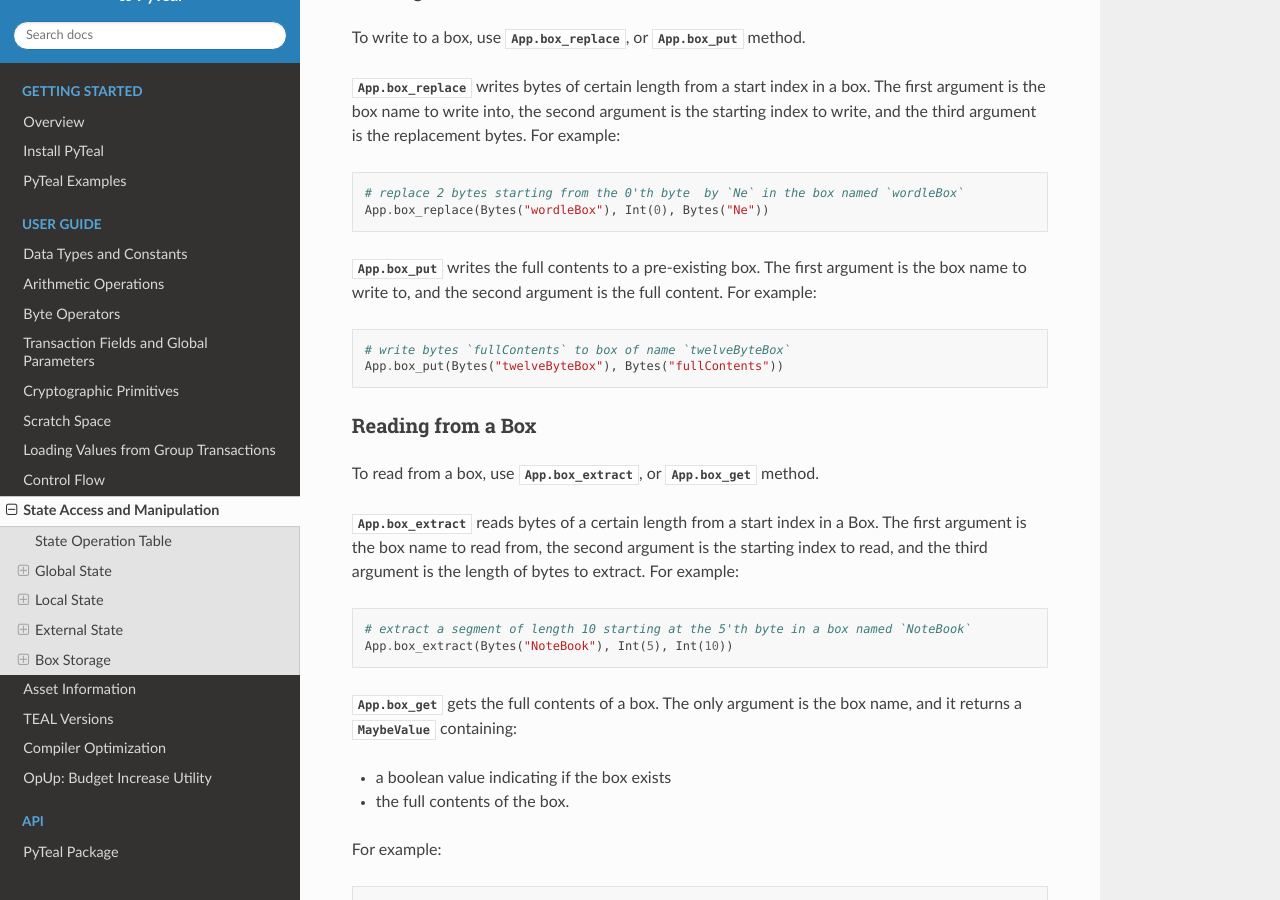
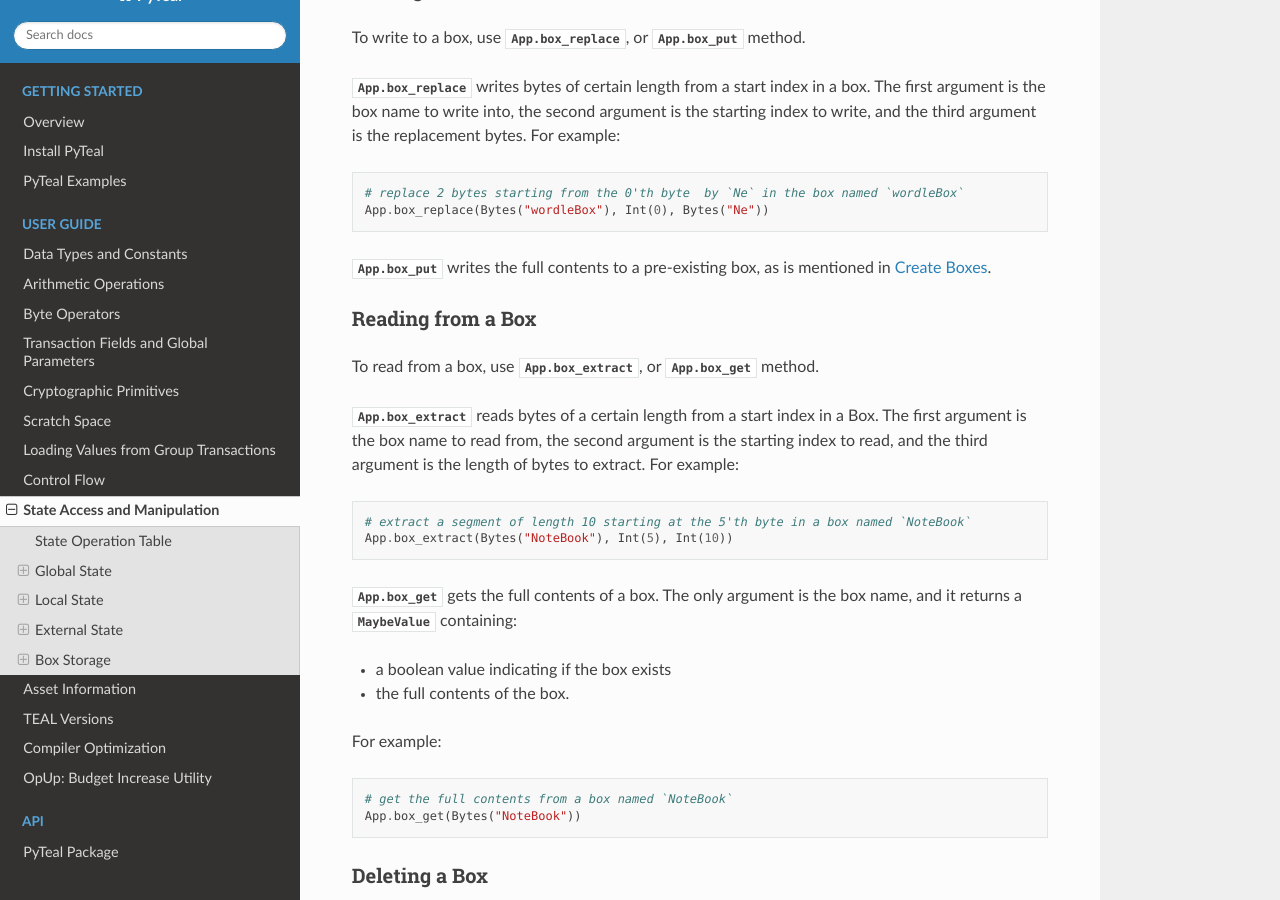
Before and after one commit to algorand/pyteal, a Sphinx documentation site: the page built from docs/state.rst, in a window 1280 px wide and 900 px high, scrolled down 6044 px. Built offline with Sphinx 7.4.7 and the Read the Docs theme 2.0.0, drawn with Linux system fonts in a browser that asks for light colours.

Commit message:
remove redundant box_put doc segment

```diff
--- a/docs/state.rst
+++ b/docs/state.rst
@@ -262,6 +262,8 @@
 
 Boxes can be manipulated as follows:
 
+.. _Create Boxes:
+
 Create Boxes
 ~~~~~~~~~~~~
 
@@ -306,14 +308,7 @@
    # replace 2 bytes starting from the 0'th byte  by `Ne` in the box named `wordleBox`
    App.box_replace(Bytes("wordleBox"), Int(0), Bytes("Ne"))
 
-:any:`App.box_put` writes the full contents to a pre-existing box.
-The first argument is the box name to write to, and the second argument is the full content.
-For example:
-
-.. code-block:: python
-
-   # write bytes `fullContents` to box of name `twelveByteBox`
-   App.box_put(Bytes("twelveByteBox"), Bytes("fullContents"))
+:any:`App.box_put` writes the full contents to a pre-existing box, as is mentioned in `Create Boxes`_.
 
 Reading from a Box
 ~~~~~~~~~~~~~~~~~~
```
